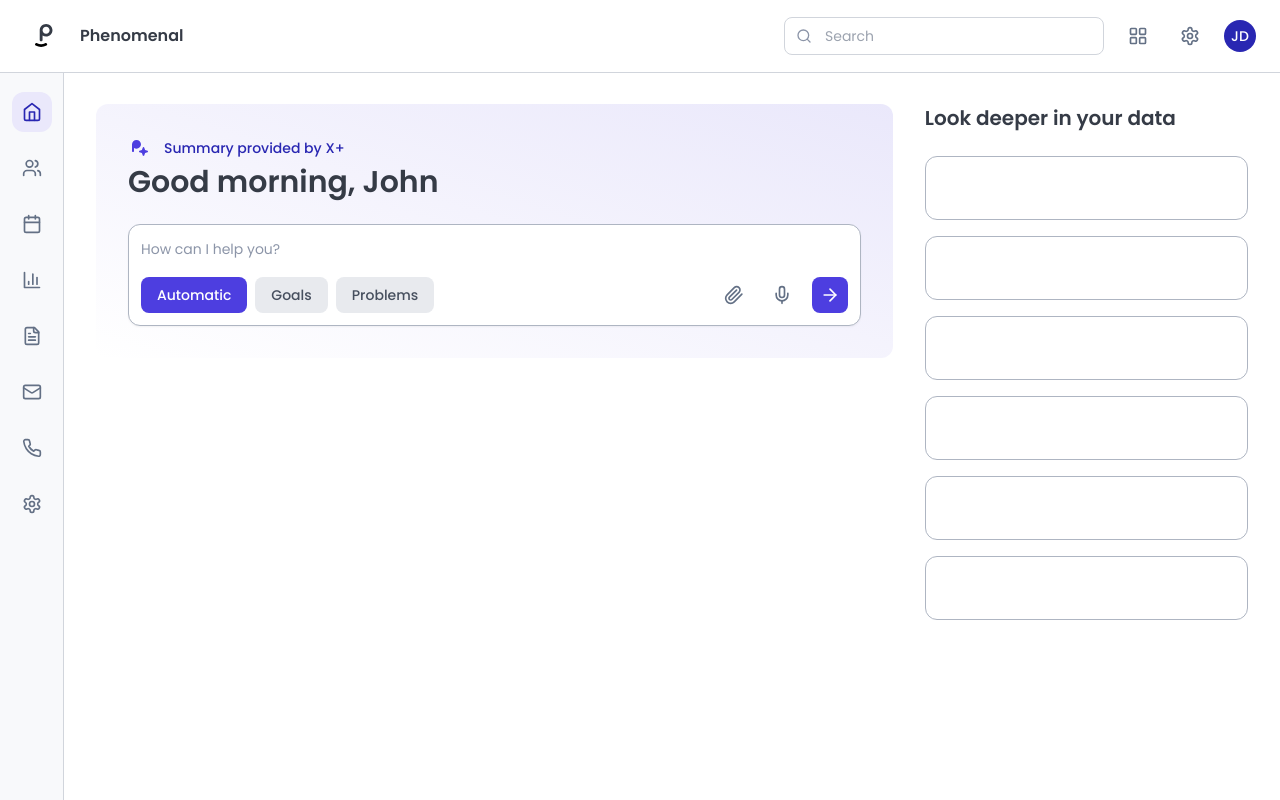
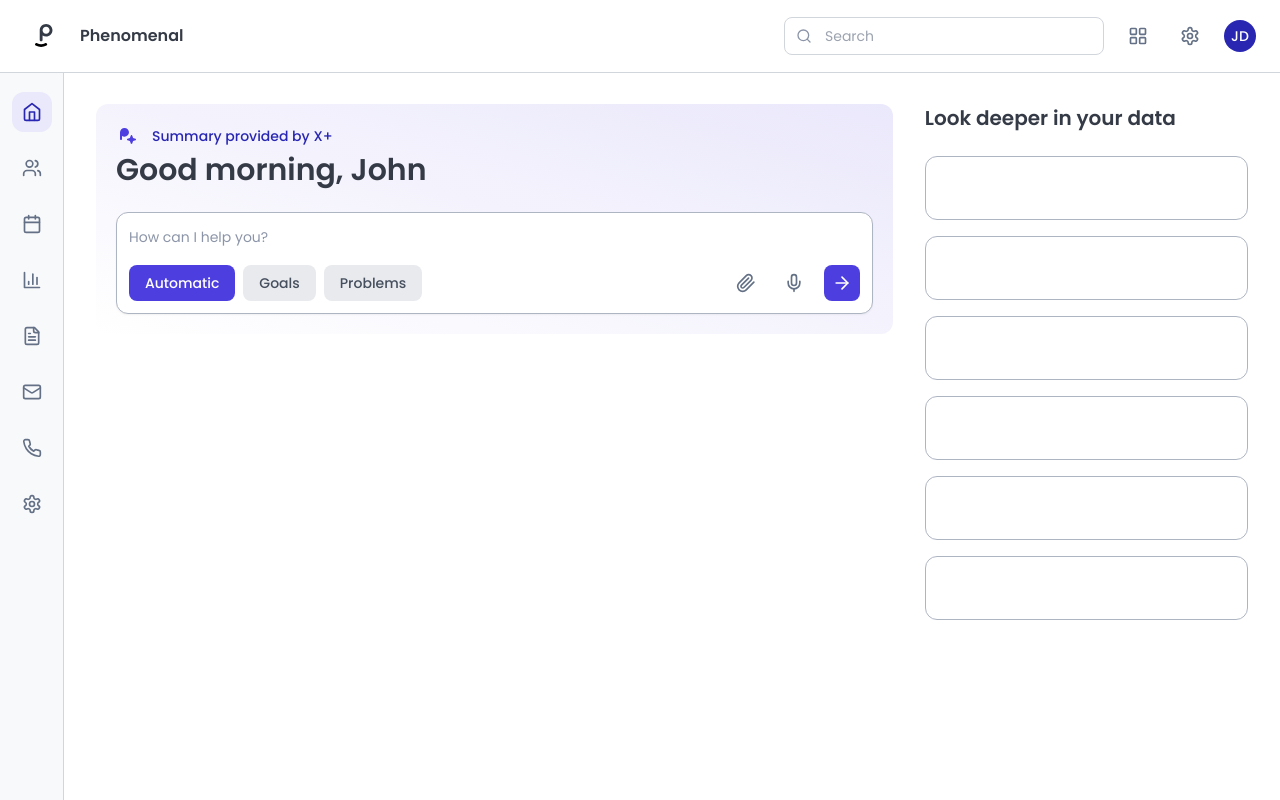
Before and after one commit to pdr-21/ph-style-guide, a React (Vite) app: page / in a window 1280 px wide. Built offline with nearby package versions, Linux system fonts and the light colour scheme.

Commit message:
Updated Dashboard.tsx

```diff
--- a/src/pages/Dashboard.tsx
+++ b/src/pages/Dashboard.tsx
@@ -19,7 +19,7 @@ const Dashboard: React.FC = () => {
         {/* Left column - 70% */}
         <div className="lg:col-span-7">
           {/* Gradient container */}
-          <div className="flex flex-col gap-6 bg-gradient-to-bl from-b-40 to-white rounded-2xl p-8 mb-6">
+          <div className="flex flex-col gap-6 bg-gradient-to-bl from-b-40 to-white rounded-2xl p-5 mb-6">
             {/* Summary header with icon */}
             <div className="flex flex-col gap-1">
               <div className="flex items-center">
```
